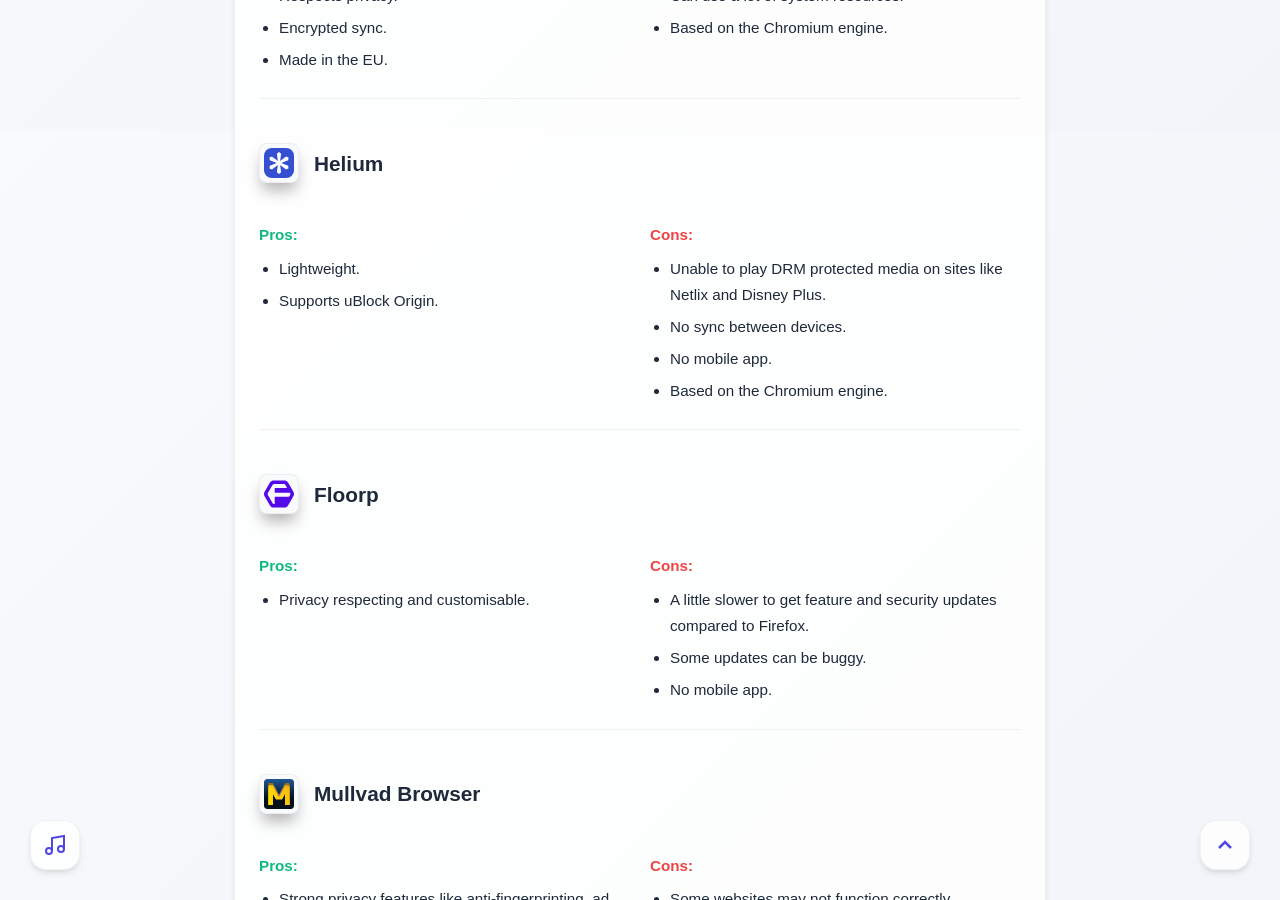
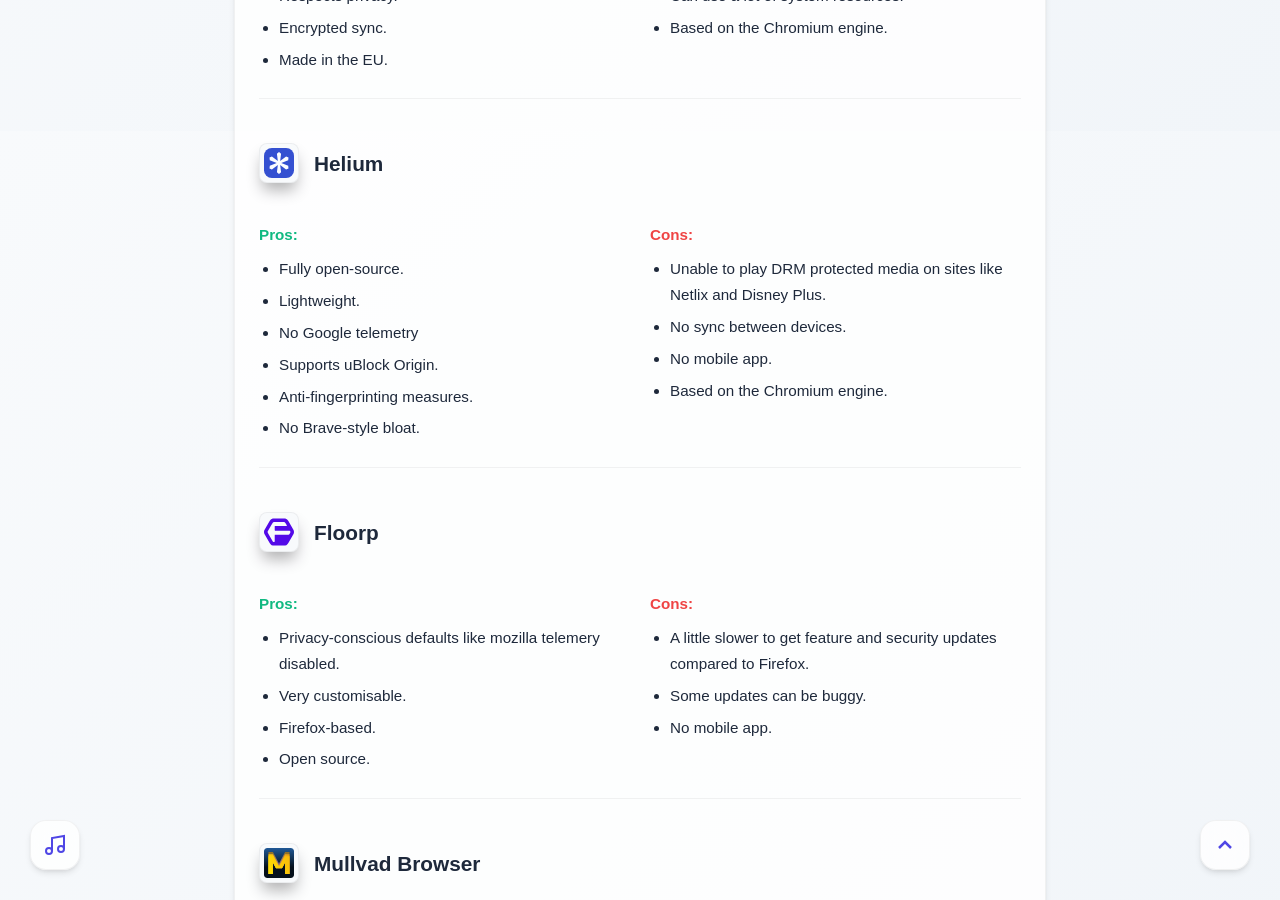
Before and after one commit to PASSK3YS/PASSK3YS.github.io, a Jekyll site: the page built from tools/myrecommendations.md, in a window 1280 px wide and 900 px high, scrolled down 769 px. Built offline with Jekyll 4.4.1, drawn with Linux system fonts in a browser that asks for light colours; some web fonts are replaced.

Commit message:
chore: update pros and cons

```diff
--- a/tools/myrecommendations.md
+++ b/tools/myrecommendations.md
@@ -74,8 +74,12 @@
                   <div class="pros-section">
                       <strong class="pros-title">Pros:</strong>
                       <ul>
+                          <li>Fully open-source.</li>
                           <li>Lightweight.</li>
+                          <li>No Google telemetry</li>
                           <li>Supports uBlock Origin.</li>
+                          <li>Anti-fingerprinting measures.</li>
+                          <li>No Brave-style bloat.</li>
                       </ul>
                   </div>
                   <div class="cons-section">
@@ -99,7 +103,10 @@
                   <div class="pros-section">
                       <strong class="pros-title">Pros:</strong>
                       <ul>
-                          <li>Privacy respecting and customisable.</li>
+                          <li>Privacy-conscious defaults like mozilla telemery disabled.</li>
+                          <li>Very customisable.</li>
+                          <li>Firefox-based.</li>
+                          <li>Open source.</li>
                       </ul>
                   </div>
                   <div class="cons-section">
```
